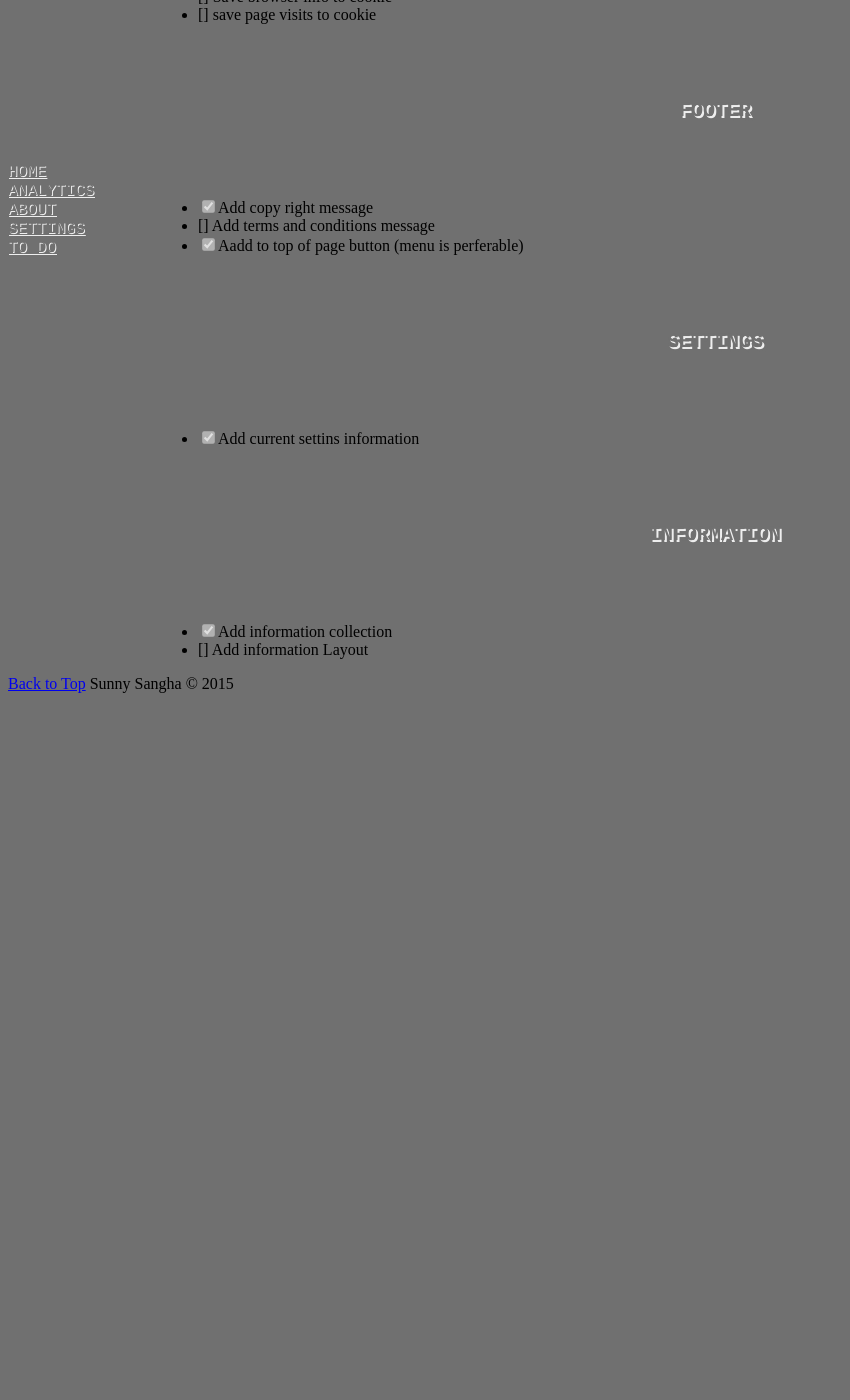
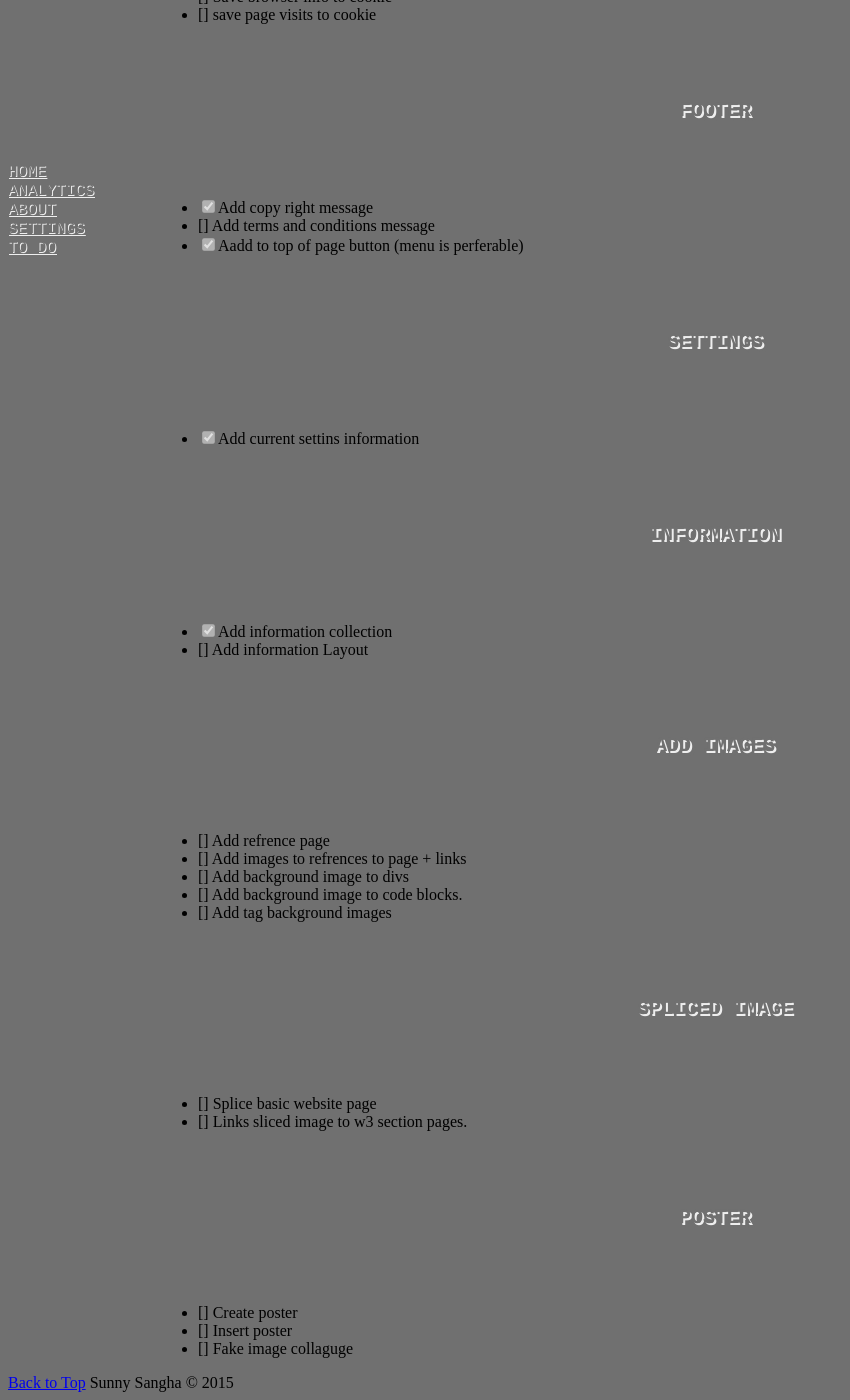
Before and after one commit to vashman/web_meda, a Jekyll site: the page built from todo.md, in a window 1280 px wide and 1400 px high, scrolled down 594 px. Shown: the whole window, without its empty margins (0-850 px from the left). Built offline with Jekyll 4.4.1, drawn with Linux system fonts in a browser that asks for light colours; before the commit the page ends 1295 px from its top, so only the background shows below that.

Commit message:
updated to-do list.

```diff
--- a/todo.md
+++ b/todo.md
@@ -25,3 +25,19 @@ To-Do list
 # Information
 * [x] Add information collection
 * [] Add information Layout
+
+# Add images
+* [] Add refrence page
+* [] Add images to refrences to page + links
+* [] Add background image  to divs
+* [] Add background image to code blocks.
+* [] Add tag background images
+
+# Spliced image
+* [] Splice basic website page
+* [] Links sliced image to w3 section pages.
+
+# Poster
+* [] Create poster
+* [] Insert poster
+* [] Fake image collaguge
```
